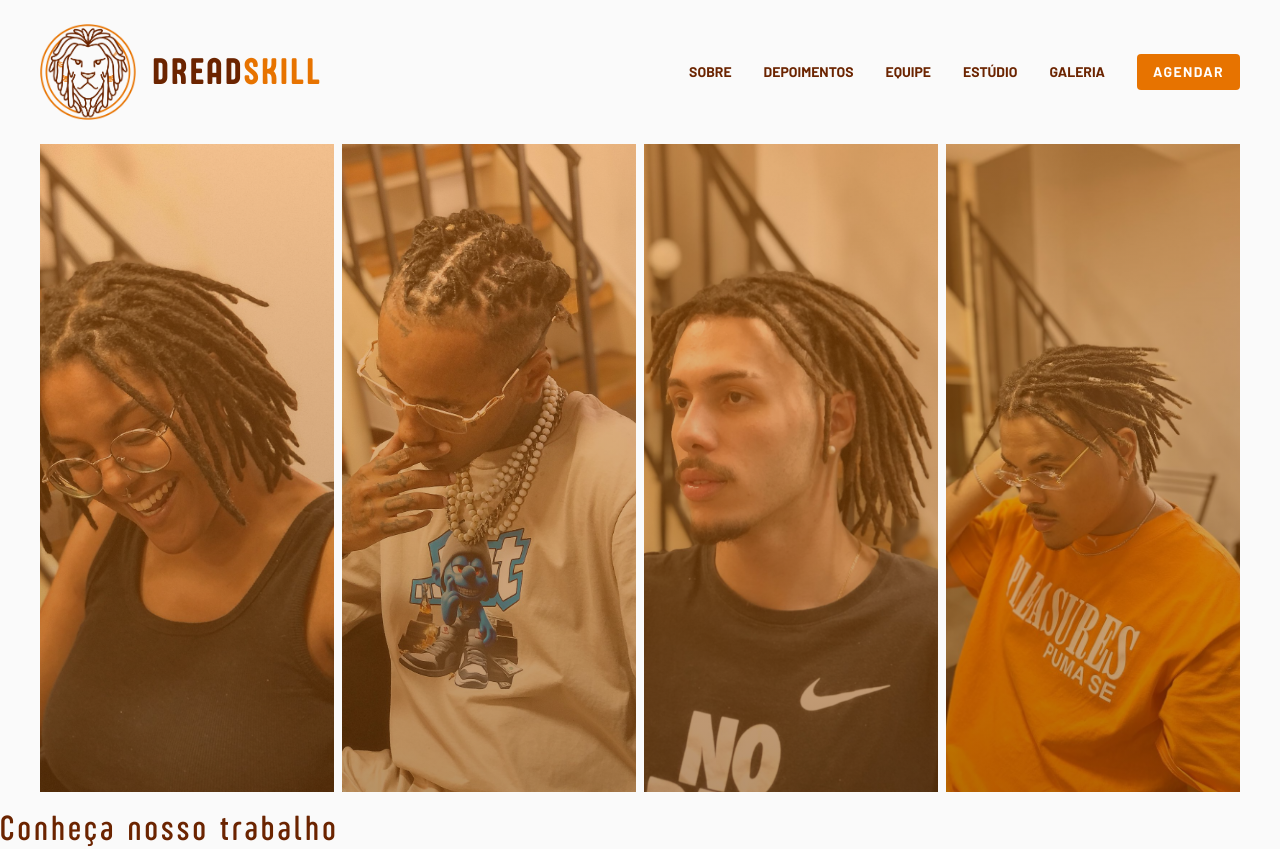
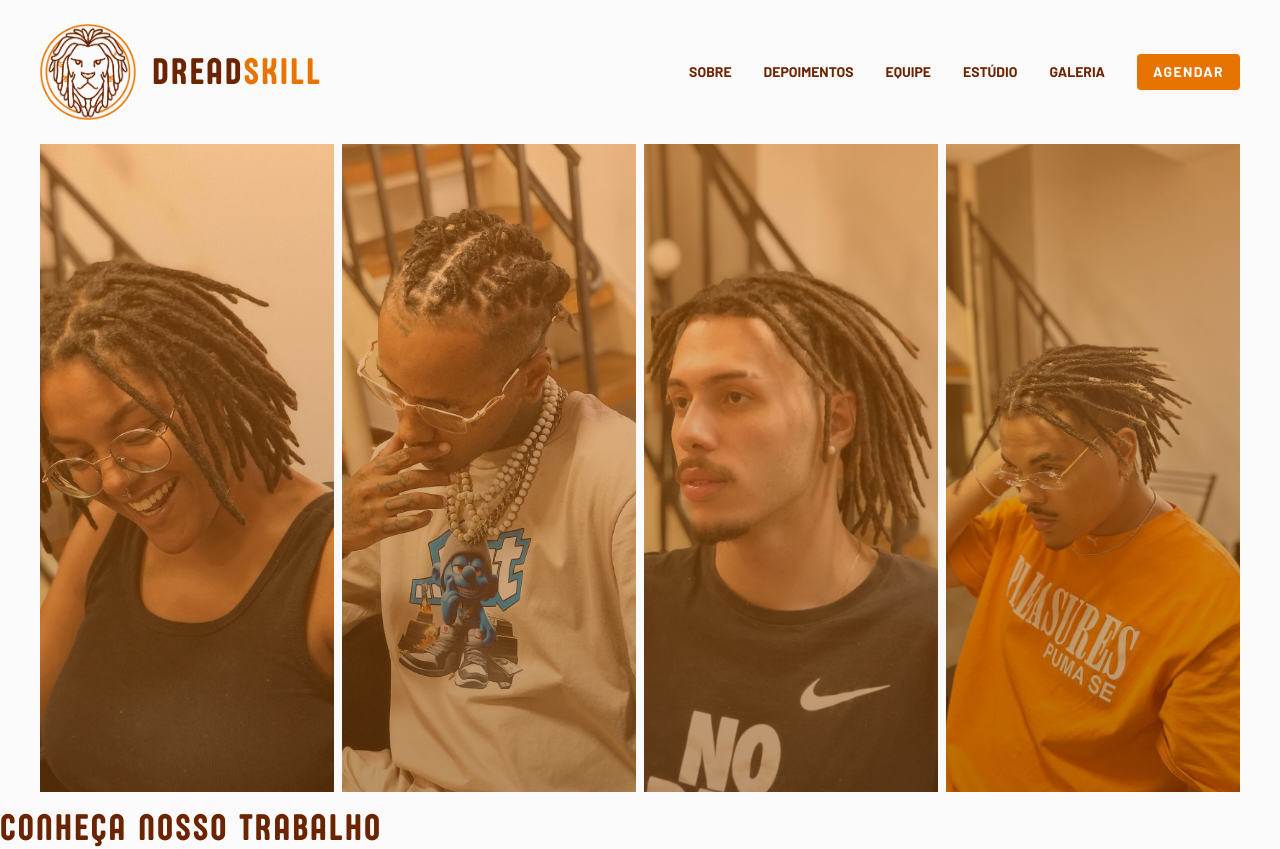
Before and after one commit to naygo/dreadskill, a Next.js app in the folder web/: page / in a window 1280 px wide. Built offline with nearby package versions, Linux system fonts and the light colour scheme.

Commit message:
style: style titles

```diff
--- a/web/src/styles/global.scss
+++ b/web/src/styles/global.scss
@@ -13,13 +13,17 @@ body {
   @apply font-barlow bg-neutral-100 text-sm text-dsBrown;
 }
 
+p {
+  @apply lg:text-base
+}
+
 h1,
 h2,
 h3,
 h4,
 h5,
 h6 {
-  @apply text-4xl font-sugo tracking-widest;
+  @apply text-4xl font-sugo font-bold uppercase tracking-widest;
 }
 
 button {
```
